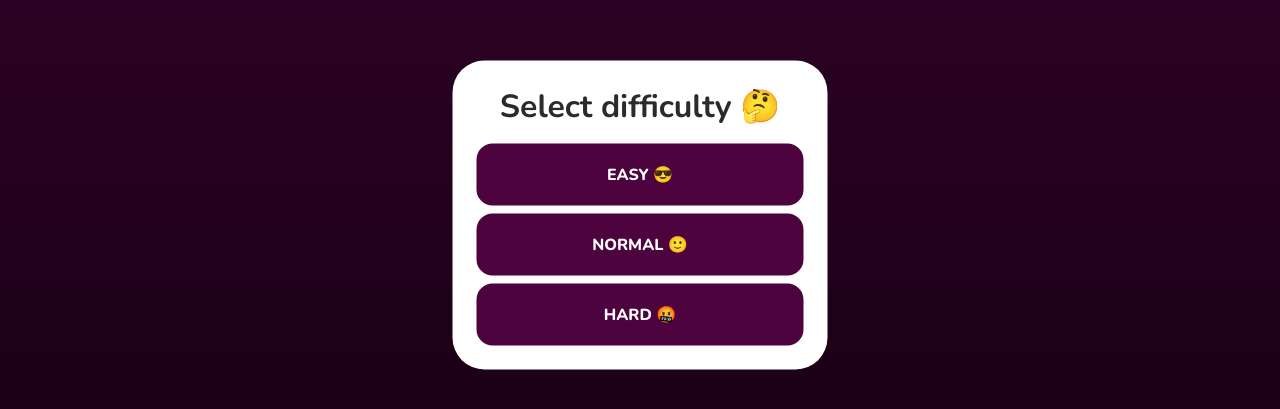
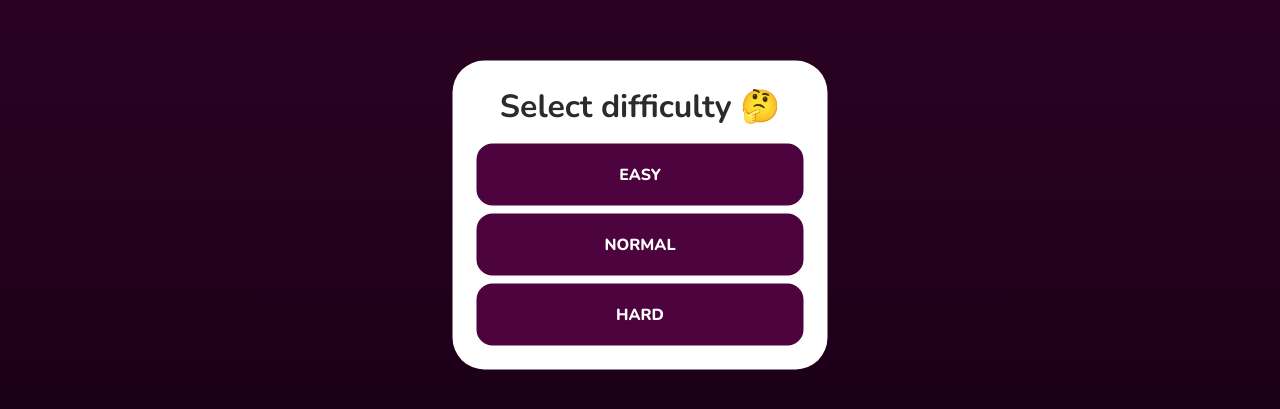
Before and after one commit to justlesik/match-game, a React (Create React App) app: page / in a window 1280 px wide. Shown: the part 185-594 px from the top of the page. Built offline with nearby package versions, Linux system fonts and the light colour scheme.

Commit message:
refactoring (#5)
Co-authored-by: Oles Leskiv <olesleskiv@Oless-MacBook-Pro.local>

```diff
--- a/src/app/App.tsx
+++ b/src/app/App.tsx
@@ -1,17 +1,21 @@
 import React, { useState } from 'react';
 
-import { Board, Difficulty } from '../components/Board';
+import { Board } from '../components/Board';
+import { Button } from '../components/Button';
 import { DifficultyModal } from '../components/DifficultyModal';
-import { Button } from '../components/Button';
+import { CompletionModal } from '../components/CompletionModal/CompletionModal';
+
+import { Difficulty } from '../constants/difficulties.constant';
 
 import './App.scss';
-import { CompletionModal } from '../components/CompletionModal/CompletionModal';
 
 export const App: React.FC = () => {
-  const [difficulty, setDifficulty] = useState(Difficulty.hard);
-  const [difficultySelection, setDifficultySelection] = useState(true);
-  const [isCompleted, setIsCompleted] = useState(false);
-  const [turns, setTurns] = useState(0);
+  const [difficulty, setDifficulty] = useState<Difficulty>('easy');
+  const [difficultySelection, setDifficultySelection] = useState<boolean>(true);
+  const [isCompleted, setIsCompleted] = useState<boolean>(false);
+  const [turns, setTurns] = useState<number>(0);
+
+  const showBoard = !difficultySelection && !isCompleted;
 
   const handleCompletion = (turns: number) => {
     setTurns(turns);
@@ -41,7 +45,7 @@ export const App: React.FC = () => {
         onDifficultyChange={handleDifficultyChange}
         onRestart={handleRestart}
       />
-      {!difficultySelection && !isCompleted && (
+      {showBoard && (
         <>
           <h4 className="app__title">Find matches</h4>
           <Button
@@ -50,7 +54,7 @@ export const App: React.FC = () => {
             onClick={() => setDifficultySelection(true)}>
             New game
           </Button>
-          <Board onComplete={handleCompletion} difficulty={difficulty} />
+          <Board onCompletion={handleCompletion} difficulty={difficulty} />
         </>
       )}
     </div>
--- a/src/components/Board/Board.tsx
+++ b/src/components/Board/Board.tsx
@@ -1,63 +1,41 @@
 import React, { useEffect, useState } from 'react';
 import classNames from 'classnames';
 
-import { Card, ICard } from '../Card';
-import { Difficulty } from '.';
+import { Card } from '../Card';
+
+import { CardSet, animals } from '../../constants/cardSets.constant';
+import { Difficulty } from '../../constants/difficulties.constant';
+
+import { getCardsByDifficulty } from '../../utils/difficulty.util';
 
 import './Board.scss';
 
 interface Props {
   difficulty?: Difficulty;
-  onComplete?: (res: number) => void;
+  onCompletion?: (turns: number) => void;
 }
 
-const cardSources = [
-  { name: '🐶', matched: false },
-  { name: '🐱', matched: false },
-  { name: '🐭', matched: false },
-  { name: '🐹', matched: false },
-  { name: '🐰', matched: false },
-  { name: '🦊', matched: false },
-  { name: '🐻', matched: false },
-  { name: '🐼', matched: false },
-  { name: '🐯', matched: false },
-  { name: '🦁', matched: false },
-];
-
-export const Board: React.FC<Props> = ({ difficulty = Difficulty.easy, onComplete }) => {
-  const [cards, setCards] = useState<ICard[]>([]);
-  const [firstChoice, setFirstChoice] = useState<ICard | null>(null);
-  const [secondChoice, setSecondChoice] = useState<ICard | null>(null);
+export const Board: React.FC<Props> = ({ difficulty = 'easy', onCompletion }) => {
+  const [cards, setCards] = useState<CardSet[]>([]);
+  const [firstChoice, setFirstChoice] = useState<CardSet | null>(null);
+  const [secondChoice, setSecondChoice] = useState<CardSet | null>(null);
   const [disabled, setDisabled] = useState<boolean>(false);
   const [animatedCards, setAnimatedCards] = useState<number[]>([]);
   const [turns, setTurns] = useState<number>(0);
 
   const classes = classNames('board', `board--${difficulty}`);
 
-  const getCardsByDifficulty = () => {
-    const difficultyMap = {
-      [Difficulty.easy]: 3,
-      [Difficulty.normal]: 6,
-      [Difficulty.hard]: 10,
-    };
-
-    return cardSources.slice(0, difficultyMap[difficulty]);
-  };
+  const slicedCards = getCardsByDifficulty(animals, difficulty);
 
   useEffect(() => {
-    if (onComplete && cards.length > 0 && cards.every(card => card.matched)) {
-      setTimeout(() => onComplete(turns), 500);
+    if (onCompletion && cards.length > 0 && cards.every(card => card.matched)) {
+      setTimeout(() => onCompletion(turns), 500);
     }
-  }, [cards]);
-
-  useEffect(() => {
-    resetTurn();
-    shuffleCards();
-  }, [difficulty]);
+  }, [cards, onCompletion, turns]);
 
   const shuffleCards = () => {
     if (disabled) return;
-    const shuffledCards = [...getCardsByDifficulty(), ...getCardsByDifficulty()]
+    const shuffledCards = [...slicedCards, ...slicedCards]
       .map(card => ({ ...card, id: Math.random().toString() }))
       .sort(() => Math.random() - 0.5);
     setCards(shuffledCards as any);
@@ -89,7 +67,7 @@ export const Board: React.FC<Props> = ({ difficulty = Difficulty.easy, onComplet
 
   useEffect(() => {
     shuffleCards();
-  }, []);
+  }, [difficulty]);
 
   return (
     <div className={classes}>
--- a/src/components/Board/index.ts
+++ b/src/components/Board/index.ts
@@ -1,2 +1 @@
 export { Board } from './Board';
-export { Difficulty } from './types';
--- a/src/components/Board/types.ts
+++ /dev/null
@@ -1,5 +0,0 @@
-export enum Difficulty {
-  easy = 'easy',
-  normal = 'normal',
-  hard = 'hard',
-}
--- a/src/components/Card/Card.tsx
+++ b/src/components/Card/Card.tsx
@@ -1,17 +1,17 @@
 import React from 'react';
 import classNames from 'classnames';
 
-import type { ICard } from '.';
+import { CardSet } from '../../constants/cardSets.constant';
 
 import './Card.scss';
 
 interface Props {
   flipped?: boolean;
   disabled?: boolean;
-  card: ICard;
+  card: CardSet;
   className?: string;
   onAnimationEnd?: React.AnimationEventHandler<HTMLDivElement>;
-  onClick: (card: ICard) => void;
+  onClick: (card: CardSet) => void;
 }
 
 export const Card: React.FC<Props> = ({ flipped, disabled, onClick, card, className, onAnimationEnd }) => {
--- a/src/components/Card/index.ts
+++ b/src/components/Card/index.ts
@@ -1,2 +1 @@
 export { Card } from './Card';
-export type { ICard } from './types';
--- a/src/components/Card/types.d.ts
+++ /dev/null
@@ -1,5 +0,0 @@
-export interface ICard {
-  id: number;
-  name: string;
-  matched: boolean;
-}
--- a/src/components/DifficultyModal/DifficultyModal.tsx
+++ b/src/components/DifficultyModal/DifficultyModal.tsx
@@ -1,7 +1,8 @@
 import React from 'react';
 import { Modal } from '../Modal';
 import { Button } from '../Button';
-import { Difficulty } from '../Board';
+
+import { difficulties, Difficulty } from '../../constants/difficulties.constant';
 
 import './DifficultyModal.scss';
 
@@ -10,20 +11,14 @@ interface Props {
   onSelect: (difficulty: Difficulty) => void;
 }
 
-export const DifficultyModal: React.FC<Props> = ({ isOpen, onSelect }) => {
-  return (
-    <Modal title={<h4 className="difficulty-modal__title">Select difficulty 🤔</h4>} isOpen={isOpen}>
-      <div className="difficulty-modal__body">
-        <Button variant="primary" onClick={() => onSelect(Difficulty.easy)}>
-          {Difficulty.easy} 😎
+export const DifficultyModal: React.FC<Props> = ({ isOpen, onSelect }) => (
+  <Modal title={<h4 className="difficulty-modal__title">Select difficulty 🤔</h4>} isOpen={isOpen}>
+    <div className="difficulty-modal__body">
+      {Object.values(difficulties).map(difficulty => (
+        <Button key={difficulty} variant="primary" onClick={() => onSelect(difficulty)}>
+          {difficulty}
         </Button>
-        <Button variant="primary" onClick={() => onSelect(Difficulty.normal)}>
-          {Difficulty.normal} 🙂
-        </Button>
-        <Button variant="primary" onClick={() => onSelect(Difficulty.hard)}>
-          {Difficulty.hard} 🤬
-        </Button>
-      </div>
-    </Modal>
-  );
-};
+      ))}
+    </div>
+  </Modal>
+);
--- /dev/null
+++ b/src/constants/cardSets.constant.ts
@@ -0,0 +1,18 @@
+export interface CardSet {
+  id: number;
+  name: string;
+  matched: boolean;
+}
+
+export const animals: Omit<CardSet, 'id'>[] = [
+  { name: '🐶', matched: false },
+  { name: '🐱', matched: false },
+  { name: '🐭', matched: false },
+  { name: '🐹', matched: false },
+  { name: '🐰', matched: false },
+  { name: '🦊', matched: false },
+  { name: '🐻', matched: false },
+  { name: '🐼', matched: false },
+  { name: '🐯', matched: false },
+  { name: '🦁', matched: false },
+];
--- /dev/null
+++ b/src/constants/difficulties.constant.ts
@@ -0,0 +1,7 @@
+export type Difficulty = 'easy' | 'normal' | 'hard';
+
+export const difficulties: { [key in Difficulty]: Difficulty } = {
+  easy: 'easy',
+  normal: 'normal',
+  hard: 'hard',
+};
--- /dev/null
+++ b/src/utils/difficulty.util.ts
@@ -0,0 +1,10 @@
+import { Difficulty } from '../constants/difficulties.constant';
+
+const difficultyToCardMap: { [key in Difficulty]: number } = {
+  easy: 3,
+  normal: 6,
+  hard: 10,
+};
+
+export const getCardsByDifficulty = (cards: any[], difficulty: Difficulty) =>
+  cards.slice(0, difficultyToCardMap[difficulty]);
```
